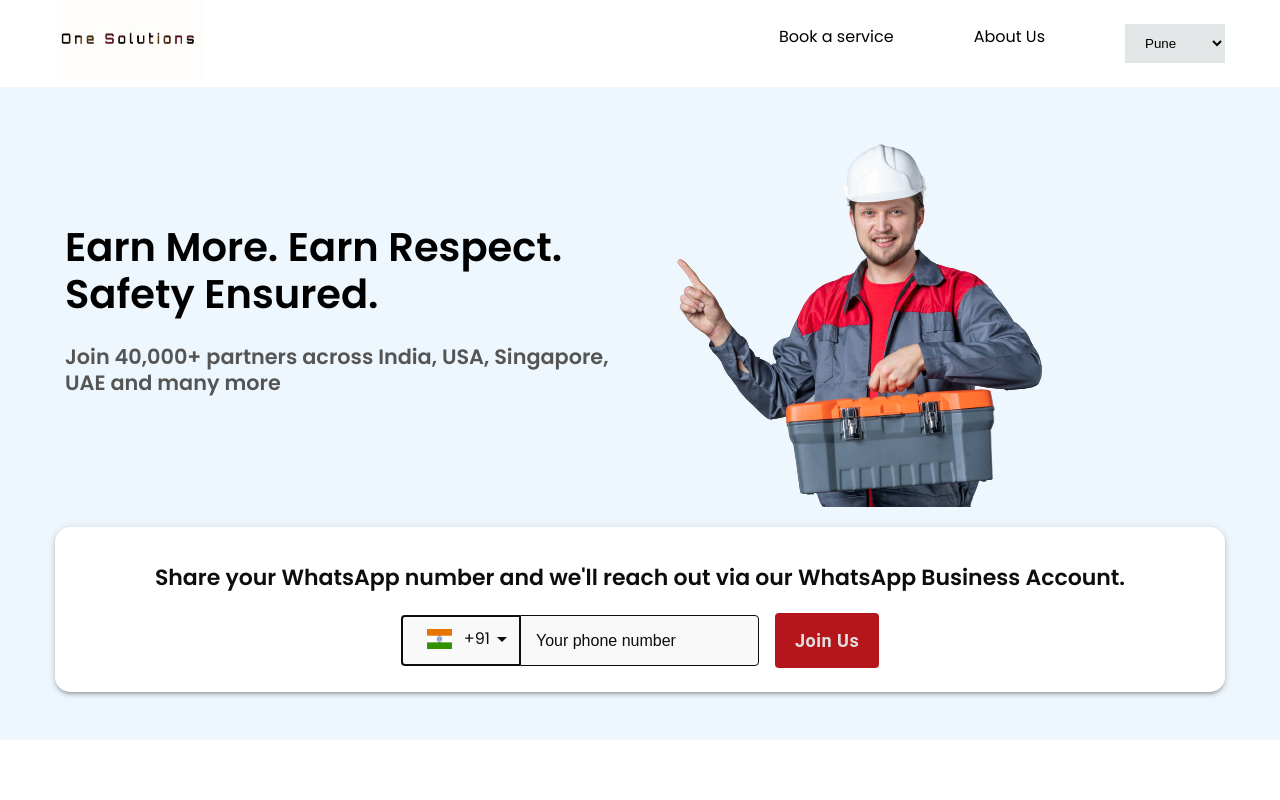
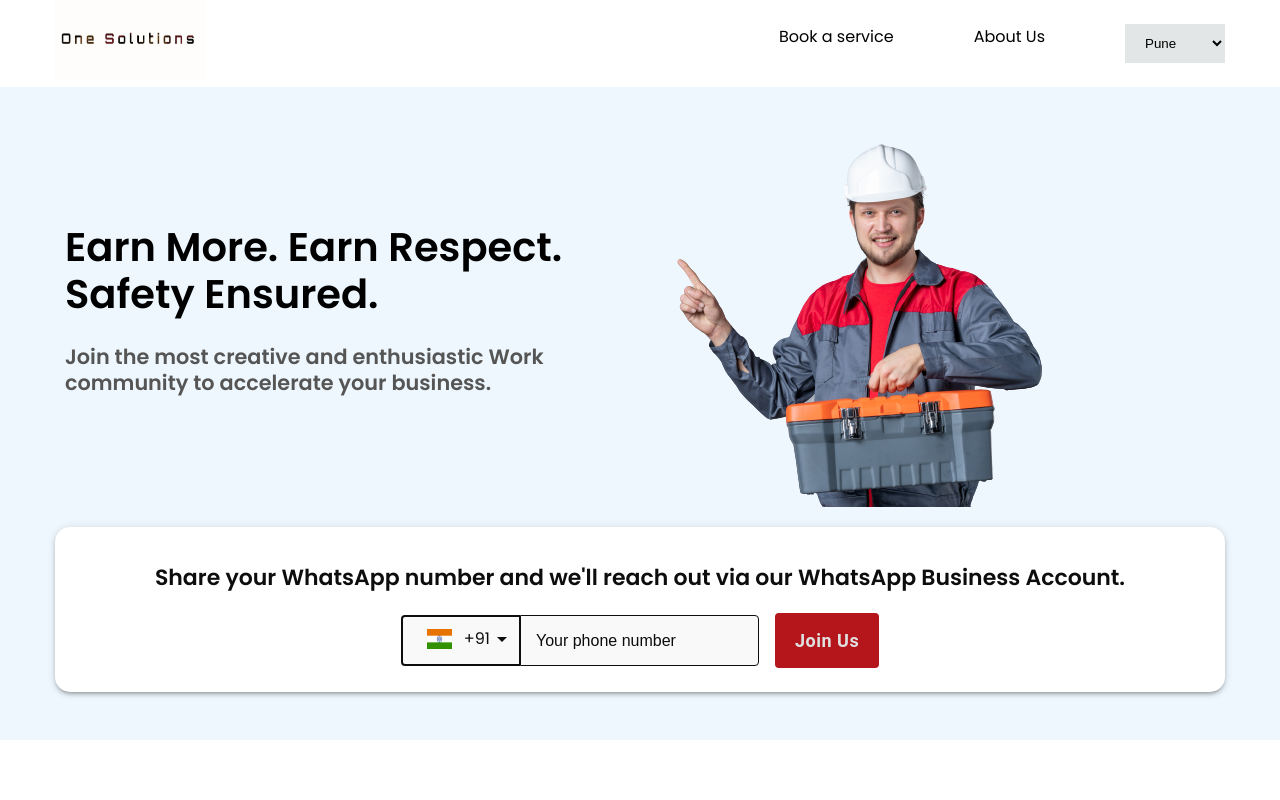
Before and after one commit to asitsi/OneSoutions, a React (Create React App) app: page / in a window 1280 px wide. Shown: the top 800 px of the page. Built offline with nearby package versions, Linux system fonts and the light colour scheme.

Commit message:
home screen paraghaph edit

```diff
--- a/src/components/partnerHomeScreen.js
+++ b/src/components/Partners/partnerHomeScreen.js
@@ -1,7 +1,7 @@
 import React from 'react'
-import styles from '../styles/partnerhomescreen.module.scss';
-import Stripe from './Partners/stripe';
-import HomeImage from '../assests/images/home-screen-img.png';
+import styles from '../../styles/partnerhomescreen.module.scss';
+import Stripe from './stripe';
+import HomeImage from '../../assests/images/home-screen-img.png';
 
 const PartnerHomeScreen = () => {
     return (
@@ -12,7 +12,7 @@ const PartnerHomeScreen = () => {
                         <div className={styles.column}>
                             <div>
                                 <h1>Earn More. Earn Respect. Safety Ensured.</h1>
-                                <p>Join 40,000+ partners across India, USA, Singapore, UAE and many more</p>
+                                <p>Join the most creative and enthusiastic Work community to accelerate your business.</p>
                             </div>
                         </div>
                         <div className={styles.column}>
--- a/src/pages/Partners.js
+++ b/src/pages/Partners.js
@@ -1,6 +1,6 @@
 import React from 'react';
 import Navbar from '../components/navbar';
-import PartnerHomeScreen from '../components/partnerHomeScreen';
+import PartnerHomeScreen from '../components/Partners/partnerHomeScreen';
 import PartnersStats from '../components/Partners/partnersStats';
 import PartnersFooter from '../components/Partners/partnersFooter';
 
```
